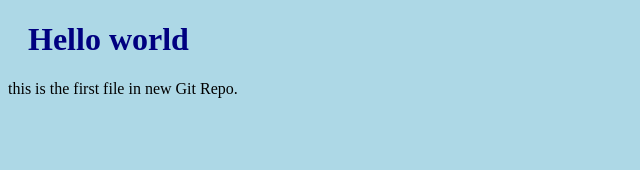
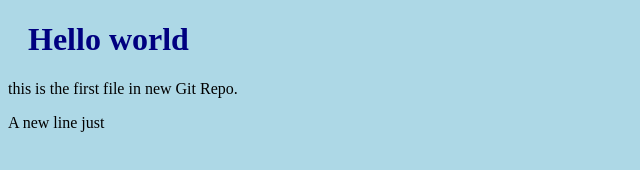
Before and after one commit to Ianwoo77/test, a plain HTML site: page index.html in a window 1280 px wide. Shown: the full height of the page, 0-640 px from the left. Drawn offline with Linux system fonts and the light colour scheme.

Commit message:
updated index.html with a new line

```diff
--- a/index.html
+++ b/index.html
@@ -9,5 +9,6 @@
 <body>
     <h1>Hello world</h1>
     <p>this is the first file in new Git Repo.</p>
+    <p>A new line just</p>
 </body>
 </html>
```
